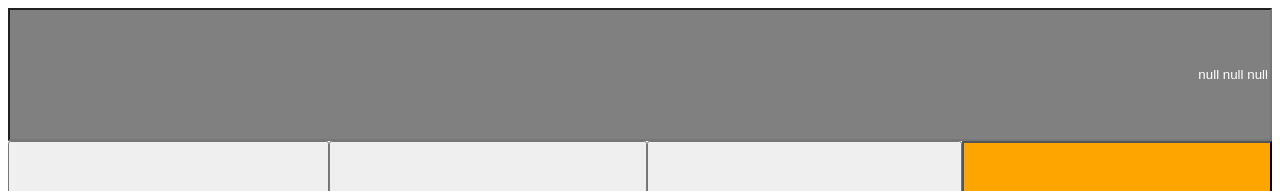
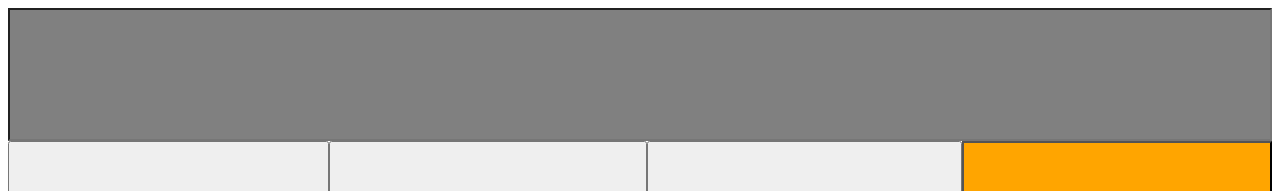
Before and after one commit to YKerroum/Math-Magicians, a React (Create React App) app: page / in a window 1280 px wide. Shown: the top 191 px of the page. Built offline with nearby package versions, Linux system fonts and the light colour scheme.

Commit message:
fix: fix input display

```diff
--- a/src/components/Calculator.js
+++ b/src/components/Calculator.js
@@ -24,7 +24,7 @@ export default class Calculator extends React.PureComponent {
     const { total, operation, next } = this.state;
     return (
       <div id="calculator" className={styles.calculator}>
-        <CalculatorInput value={`${total} ${next} ${operation}`} />
+        <CalculatorInput value={`${total || ''} ${operation || ''} ${next || ''}`} />
         <CalculatorButton onClick={this.handleClick} classn="btnAC " value="AC" />
         <CalculatorButton onClick={this.handleClick} classn="btnSigns " value="+/-" />
         <CalculatorButton onClick={this.handleClick} classn="btn% " value="%" />
```
